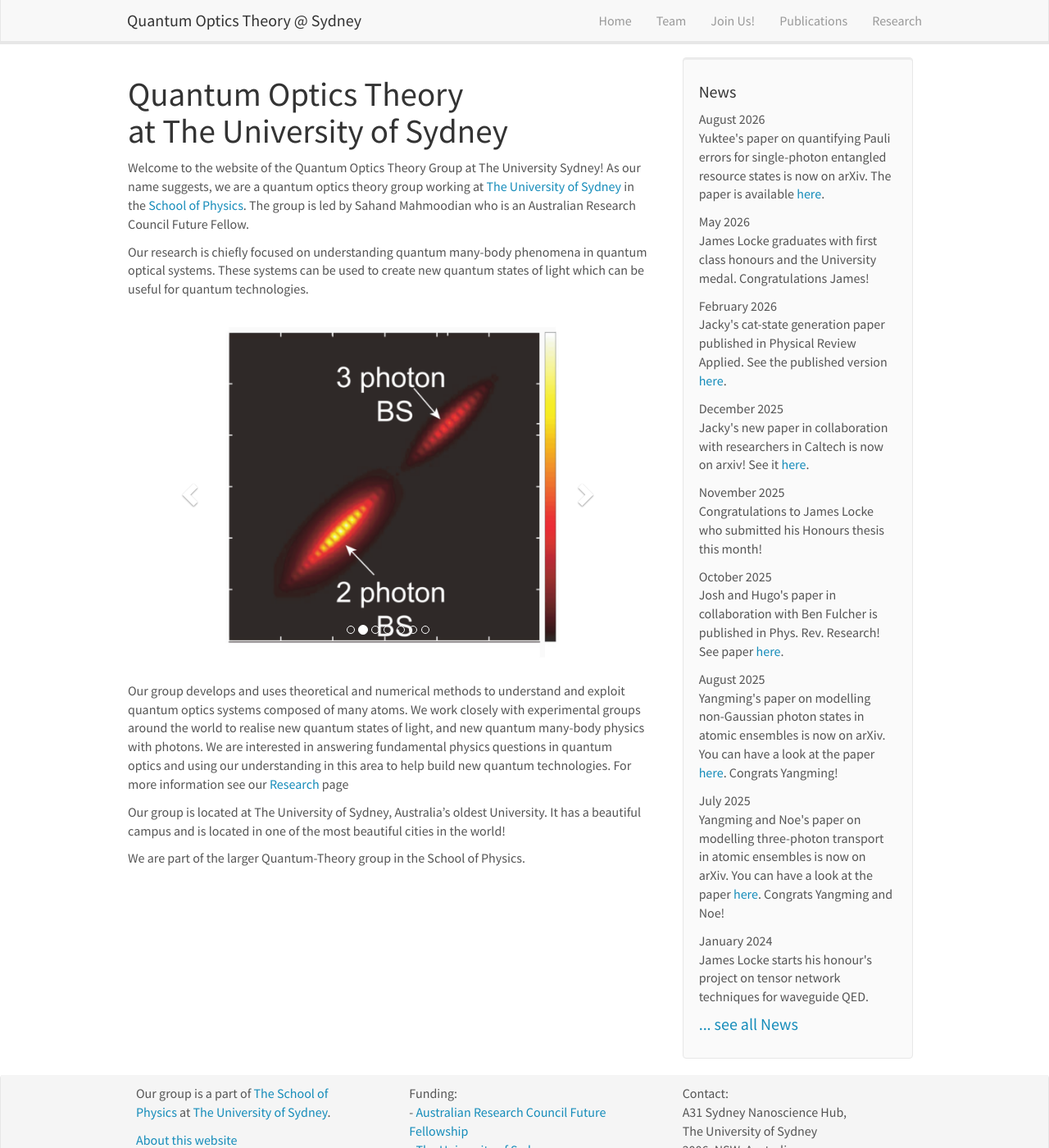
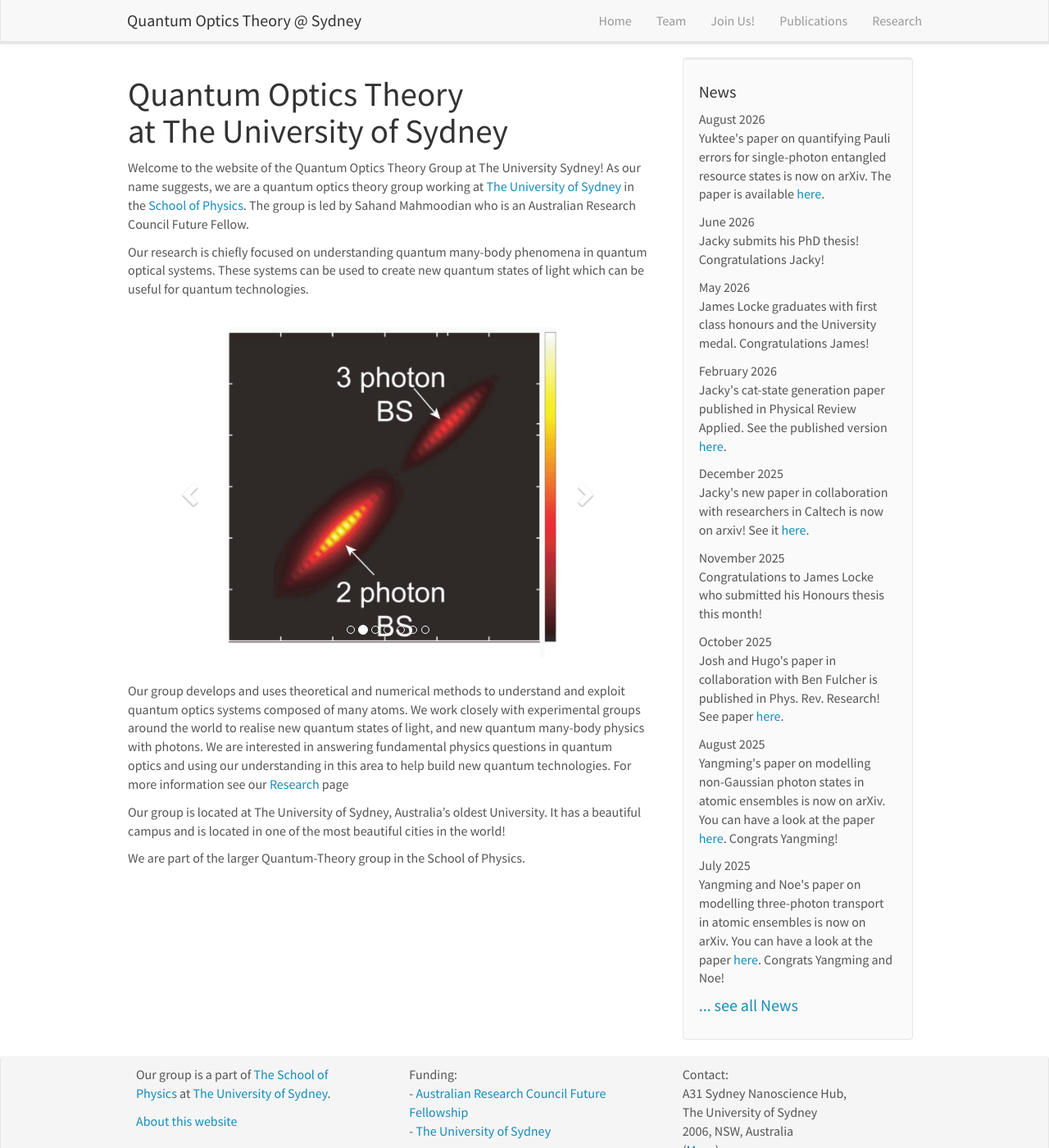
Before and after one commit to quantumOpticsTheorySydney/quantumOpticsTheorySydney.github.io, a Jekyll site: the page built from _pages/home.md, in a window 1280 px wide and 1400 px high. Shown: the whole window at 82% size. Built offline with Jekyll 4.4.1, drawn with Linux system fonts in a browser that asks for light colours; nearby versions of some CDN libraries.

Commit message:
news update Sep 2026 part2

```diff
--- a/_data/news.yml
+++ b/_data/news.yml
@@ -1,6 +1,8 @@
 - date: August 2026
   headline: Yuktee's paper on quantifying Pauli errors for single-photon entangled resource states is now on arXiv.  The paper is available <a href="https://arxiv.org/abs/2608.03005">here</a>.
-  photo: IMG_0533.jpg
+
+- date: June 2026
+  headline: Jacky submits his PhD thesis! Congratulations Jacky!
 
 - date: May 2026
   headline: James Locke graduates with first class honours and the University medal. Congratulations James!
--- a/_data/team_members.yml
+++ b/_data/team_members.yml
@@ -20,11 +20,11 @@
 
 - name: Hugo Stackhouse
   photo: bio-photo.jpg
-  info: Research associate
+  info: PhD candidate
 
-- name: James Locke
-  photo: James_Locke_pic.png
-  info: Honours Student
+#- name: James Locke
+#  photo: James_Locke_pic.png
+#  info: Honours Student
 
 
 
```
